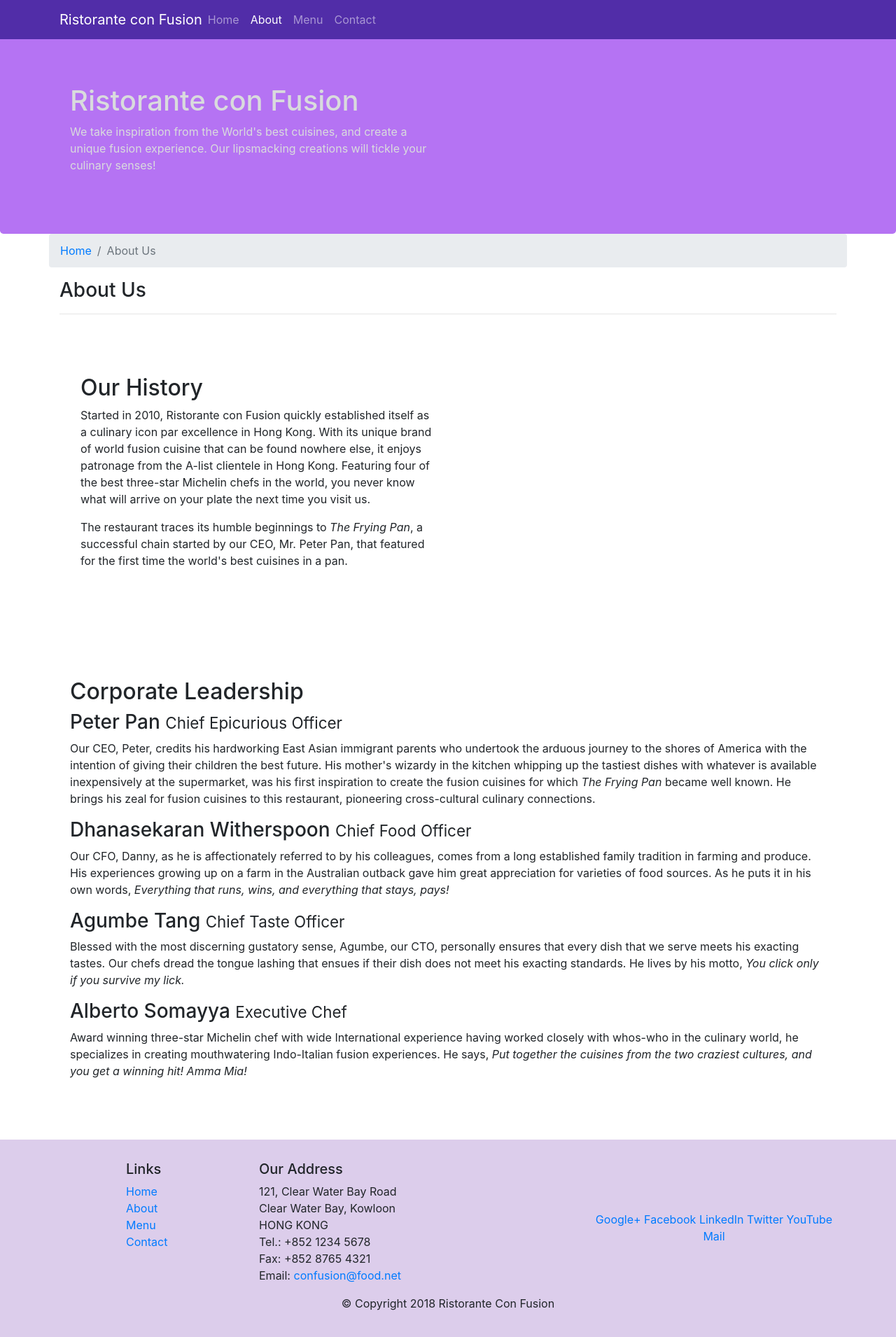
After one commit to zahra722/orphanage-and-charity-management-system, a PHP site: page /aboutus.html in a window 1280 px wide. The commit adds this page. Shown: the whole page at 70% size. Run offline with PHP 8.4, Linux system fonts and the light colour scheme; some libraries are stand-ins or nearby versions.

Commit message:
Navbar and Breadcrumbs

```diff
--- /dev/null
+++ b/aboutus.html
@@ -0,0 +1,149 @@
+<!DOCTYPE html>
+<html lang="en">
+
+<head>
+
+    <title>Ristorante Con Fusion: About Us</title>
+    <link rel="stylesheet" href="node_modules/bootstrap/dist/css/bootstrap.min.css">
+    <title>Ristorante Con Fusion</title>
+    <link rel="stylesheet" href="css1/styles.css">
+</head>
+
+<body>
+    <nav class="navbar navbar-dark navbar-expand-sm  fixed-top">
+        <div class="container">
+            <button class="navbar-toggler" type="button" data-toggle="collapse" data-target="#Navbar">
+                <span class="navbar-toggler-icon"></span>
+            </button>
+            <a class="navbar-brand mr-auto" href="./index.html">Ristorante con Fusion </a>
+            <div class="collapse navbar-collapse" id="Navbar">
+                <ul class="navbar-nav mr-auto">
+                    <li class="nav-item "><a class="nav-link" href="./index.html">Home</a></li>
+                    <li class="nav-item active"><a class="nav-link" href="#">About</a></li>
+                    <li class="nav-item"><a class="nav-link" href="#">Menu</a></li>
+                    <li class="nav-item"><a class="nav-link" href="#">Contact</a></li>
+                </ul>
+            </div>
+
+        </div>
+    </nav>
+    <header class="jumbotron">
+        <div class="container">
+            <div class="row row-header">
+                <div class="col-12 col-sm-6">
+                    <h1>Ristorante con Fusion</h1>
+                    <p>We take inspiration from the World's best cuisines, and create a unique fusion experience. Our
+                        lipsmacking creations will tickle your culinary senses!</p>
+                </div>
+                <div class="col-12 col-sm">
+                </div>
+            </div>
+        </div>
+    </header>
+
+    <div class="container ">
+        <div class="row ">
+            <ol class="col-12 breadcrumb">
+                <li class="breadcrumb-item"><a href="./index.html">Home</a></li>
+                <li class="breadcrumb-item active">About Us</li>
+            </ol>
+            <div class="col-12 offest-1">
+                <h3>About Us</h3>
+                <hr>
+            </div>
+        </div>
+
+        <div class="row row-content">
+            <div class="col-12 col-md-11 col-lg-6">
+                <h2>Our History</h2>
+                <p>Started in 2010, Ristorante con Fusion quickly established itself as a culinary icon par excellence
+                    in Hong Kong. With its unique brand of world fusion cuisine that can be found nowhere else, it
+                    enjoys patronage from the A-list clientele in Hong Kong. Featuring four of the best three-star
+                    Michelin chefs in the world, you never know what will arrive on your plate the next time you visit
+                    us.</p>
+                <p>The restaurant traces its humble beginnings to <em>The Frying Pan</em>, a successful chain started by
+                    our CEO, Mr. Peter Pan, that featured for the first time the world's best cuisines in a pan.</p>
+            </div>
+            <div class="col-12 col-sm-1">
+            </div>
+        </div>
+
+
+        <div class="row row-content">
+            <div>
+                <h2>Corporate Leadership</h2>
+                <h3>Peter Pan <small>Chief Epicurious Officer</small></h3>
+                <p class="d-none d-sm-block">Our CEO, Peter, credits his hardworking East Asian immigrant parents who
+                    undertook the arduous journey to the shores of America with the intention of giving their children
+                    the best future. His mother's wizardy in the kitchen whipping up the tastiest dishes with whatever
+                    is available inexpensively at the supermarket, was his first inspiration to create the fusion
+                    cuisines for which <em>The Frying Pan</em> became well known. He brings his zeal for fusion cuisines
+                    to this restaurant, pioneering cross-cultural culinary connections.</p>
+                <h3>Dhanasekaran Witherspoon <small>Chief Food Officer</small></h3>
+                <p class="d-none d-sm-block">Our CFO, Danny, as he is affectionately referred to by his colleagues,
+                    comes from a long established family tradition in farming and produce. His experiences growing up on
+                    a farm in the Australian outback gave him great appreciation for varieties of food sources. As he
+                    puts it in his own words, <em>Everything that runs, wins, and everything that stays, pays!</em></p>
+                <h3>Agumbe Tang <small>Chief Taste Officer</small></h3>
+                <p class="d-none d-sm-block">Blessed with the most discerning gustatory sense, Agumbe, our CTO,
+                    personally ensures that every dish that we serve meets his exacting tastes. Our chefs dread the
+                    tongue lashing that ensues if their dish does not meet his exacting standards. He lives by his
+                    motto, <em>You click only if you survive my lick.</em></p>
+                <h3>Alberto Somayya <small>Executive Chef</small></h3>
+                <p class="d-none d-sm-block">Award winning three-star Michelin chef with wide International experience
+                    having worked closely with whos-who in the culinary world, he specializes in creating mouthwatering
+                    Indo-Italian fusion experiences. He says, <em>Put together the cuisines from the two craziest
+                        cultures, and you get a winning hit! Amma Mia!</em></p>
+            </div>
+        </div>
+
+    </div>
+
+    <footer class="footer">
+        <div class="container">
+            <div class="row">
+                <div class="col-4 offset-1 col-sm-2">
+                    <h5>Links</h5>
+                    <ul class="list-unstyled">
+                        <li><a href="./index.html">Home</a></li>
+                        <li><a href="#">About</a></li>
+                        <li><a href="#">Menu</a></li>
+                        <li><a href="#">Contact</a></li>
+                    </ul>
+                </div>
+                <div class="col-7 col-sm-5">
+                    <h5>Our Address</h5>
+                    <address>
+                        121, Clear Water Bay Road<br>
+                        Clear Water Bay, Kowloon<br>
+                        HONG KONG<br>
+                        Tel.: +852 1234 5678<br>
+                        Fax: +852 8765 4321<br>
+                        Email: <a href="mailto:confusion@food.net">confusion@food.net</a>
+                    </address>
+                </div>
+                <div class="col-12 col-sm-4 align-self-center">
+                    <div class="text-center">
+                        <a href="http://google.com/+">Google+</a>
+                        <a href="http://www.facebook.com/profile.php?id=">Facebook</a>
+                        <a href="http://www.linkedin.com/in/">LinkedIn</a>
+                        <a href="http://twitter.com/">Twitter</a>
+                        <a href="http://youtube.com/">YouTube</a>
+                        <a href="mailto:">Mail</a>
+                    </div>
+                </div>
+            </div>
+            <div class="row justify-content-center">
+                <div class="col-auto">
+                    <p>© Copyright 2018 Ristorante Con Fusion</p>
+                </div>
+            </div>
+        </div>
+    </footer>
+
+</body>
+<script src="node_modules/jquery/dist/jquery.slim.min.js"></script>
+<script src="node_modules/popper.js/dist/umd/popper.min.js"></script>
+<script src="node_modules/bootstrap/dist/js/bootstrap.min.js"></script>
+
+</html>
--- /dev/null
+++ b/css1/styles.css
@@ -0,0 +1,26 @@
+.jumbotron{
+background-color: rgb(181, 115, 243);
+margin: 0 auto;
+padding: 70px 30px;
+color: rgb(217, 219, 221);
+}
+.row-header{
+    margin: 0px auto;
+    padding: 0px auto;
+
+}
+.footer{
+    padding: 30px 0px 20px 0px;
+    margin :0 auto;
+    background-color: rgb(220, 205, 235);
+}
+.row-content{
+    padding: 70px 30px;
+}
+body{
+    padding: 50px 0px 0px 0px;
+    z-index: 0;
+}
+.navbar-dark{
+    background-color: #512DA8;
+}
```
Also changed, not shown: css/styles.css (+9 -5 lines), index.html (+30 -7 lines).
